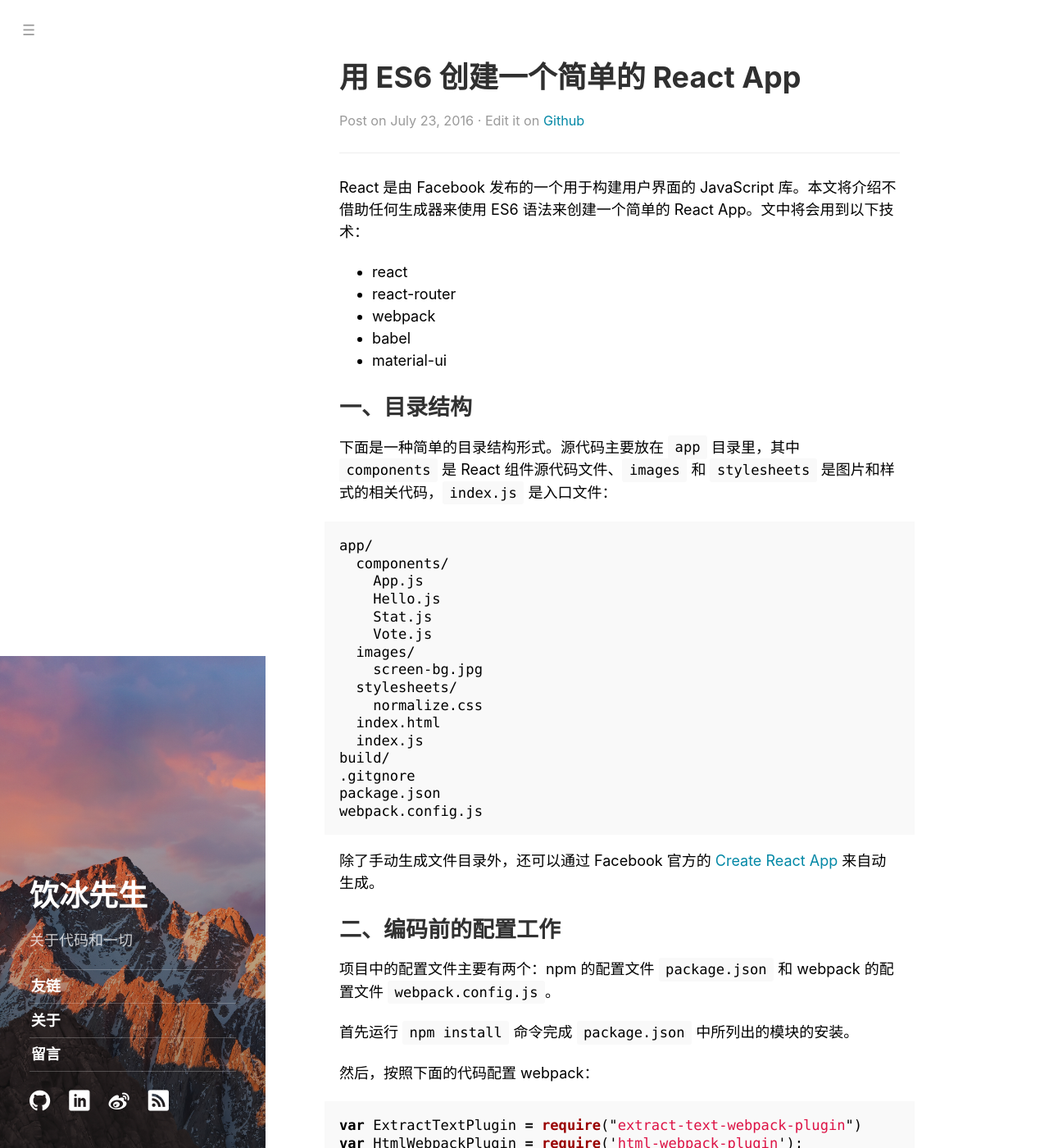
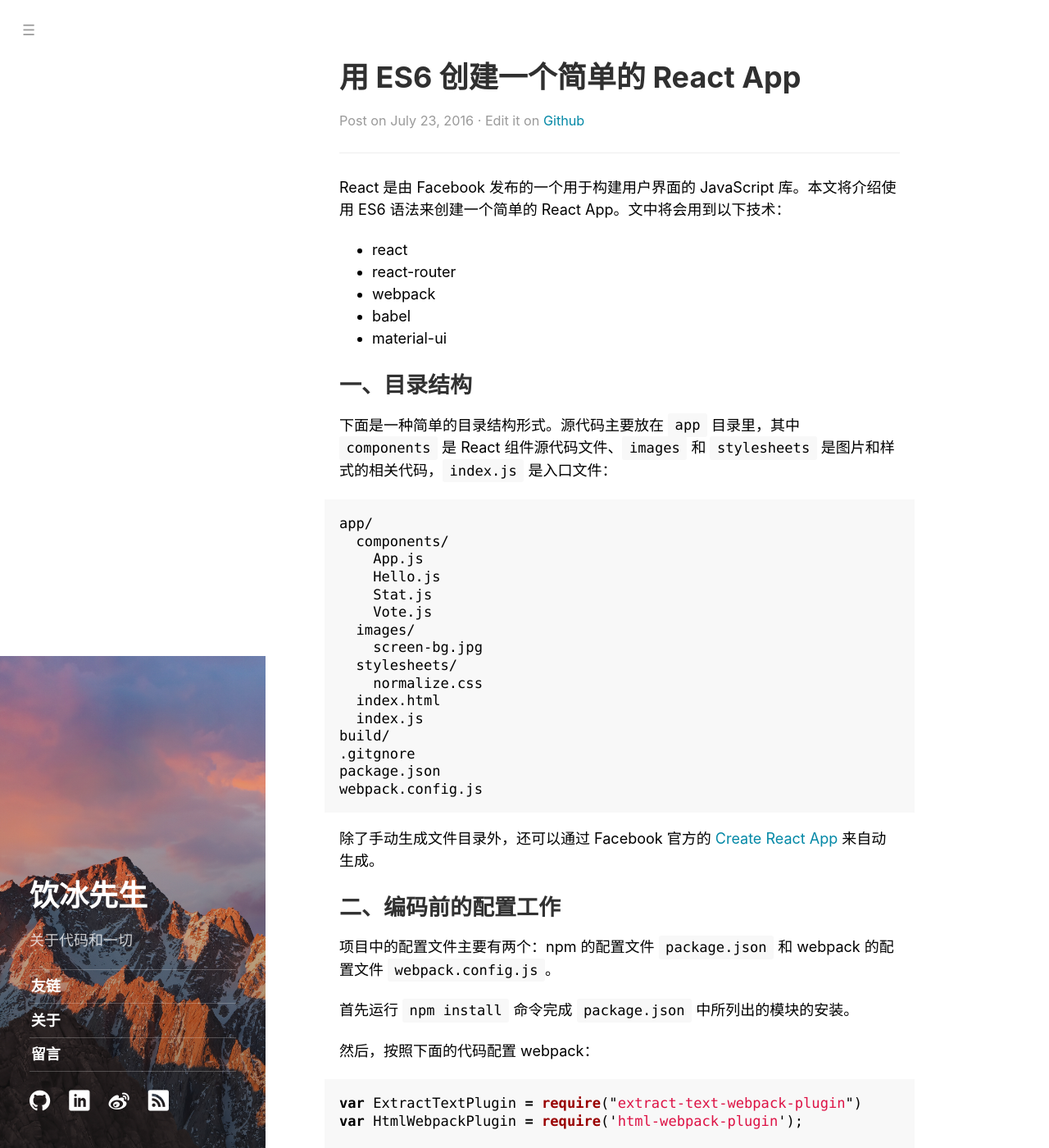
Before and after one commit to ybm/myanbin.github.io, a Jekyll site: the page built from _posts/2016-07-23-create-react-app-with-es6.md, in a window 1280 px wide and 1400 px high. Shown: the whole window at 82% size. Built offline with Jekyll 4.4.1, drawn with Linux system fonts in a browser that asks for light colours; some of the changed text lies outside the part shown.

Commit message:
update hightlight style

```diff
--- a/_posts/2016-07-23-create-react-app-with-es6.md
+++ b/_posts/2016-07-23-create-react-app-with-es6.md
@@ -3,7 +3,7 @@ layout: post
 title: '用 ES6 创建一个简单的 React App'
 ---
 
-React 是由 Facebook 发布的一个用于构建用户界面的 JavaScript 库。本文将介绍不借助任何生成器来使用 ES6 语法来创建一个简单的 React App。文中将会用到以下技术：
+React 是由 Facebook 发布的一个用于构建用户界面的 JavaScript 库。本文将介绍使用 ES6 语法来创建一个简单的 React App。文中将会用到以下技术：
 
 * react
 * react-router
@@ -170,7 +170,7 @@ class Hello extends React.Component {
 export default Hello
 ~~~
 
-> 以上代码中使用了 ES6 的模板字符串（template strings）语法：在被 <code>`</code> 括起来的字符串内部，可以直接插入 JavaScript 变量
+以上代码中使用了 ES6 的模板字符串（template strings）语法：在被 <code>`</code> 括起来的字符串内部，可以直接插入 JavaScript 变量。
 
 
 ## 五、React 组件库 Material UI
--- a/public/css/highlight.scss
+++ b/public/css/highlight.scss
@@ -3,6 +3,7 @@
  * Courtesy of GitHub.com
  */
 
+.highlight pre { background-color: #f8f8f8; }
 .highlight .c { color: #999988; font-style: italic; }
 .highlight .err { color: #a61717; background-color: #e3d2d2; }
 .highlight .k { font-weight: bold; }
--- a/public/css/poole.scss
+++ b/public/css/poole.scss
@@ -168,7 +168,7 @@ code {
   padding: .25em .5em;
   /* Could be mistaken for a link if the user choses a similar link-color, so better no colored inline code. */
   /*color: #bf616a;*/
-  background-color: #f9f9f9;
+  background-color: #f8f8f8;
   border-radius: 3px;
   font-size: .95rem;
 }
@@ -185,7 +185,7 @@ pre {
   word-wrap: break-word;*/
   overflow-x: auto;
   -webkit-overflow-scrolling: touch;
-  background-color: #f9f9f9;
+  background-color: #f8f8f8;
 
   /* Make code same width as regular text, and scroll the full page width on mobile */
   margin-left: -1rem;
```
